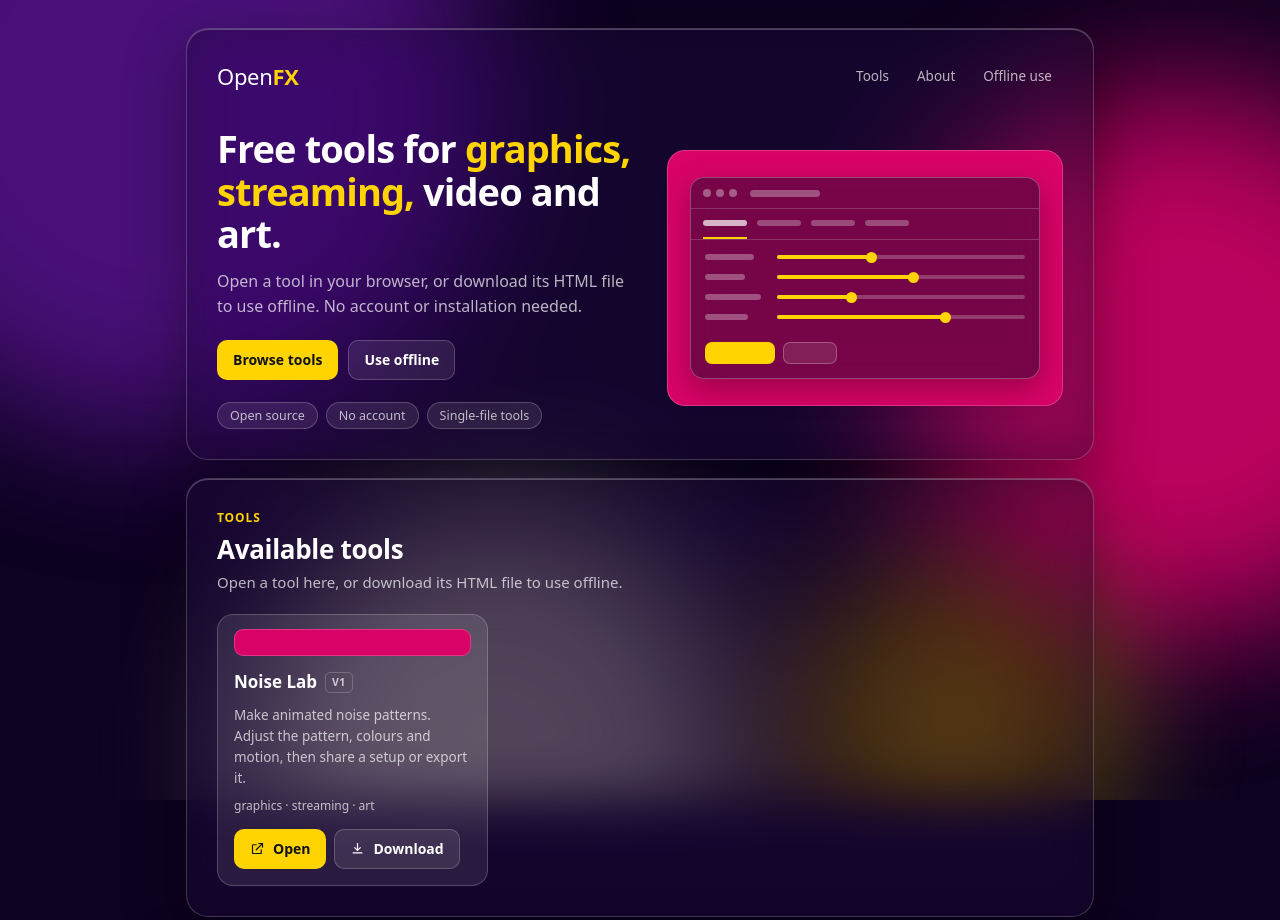
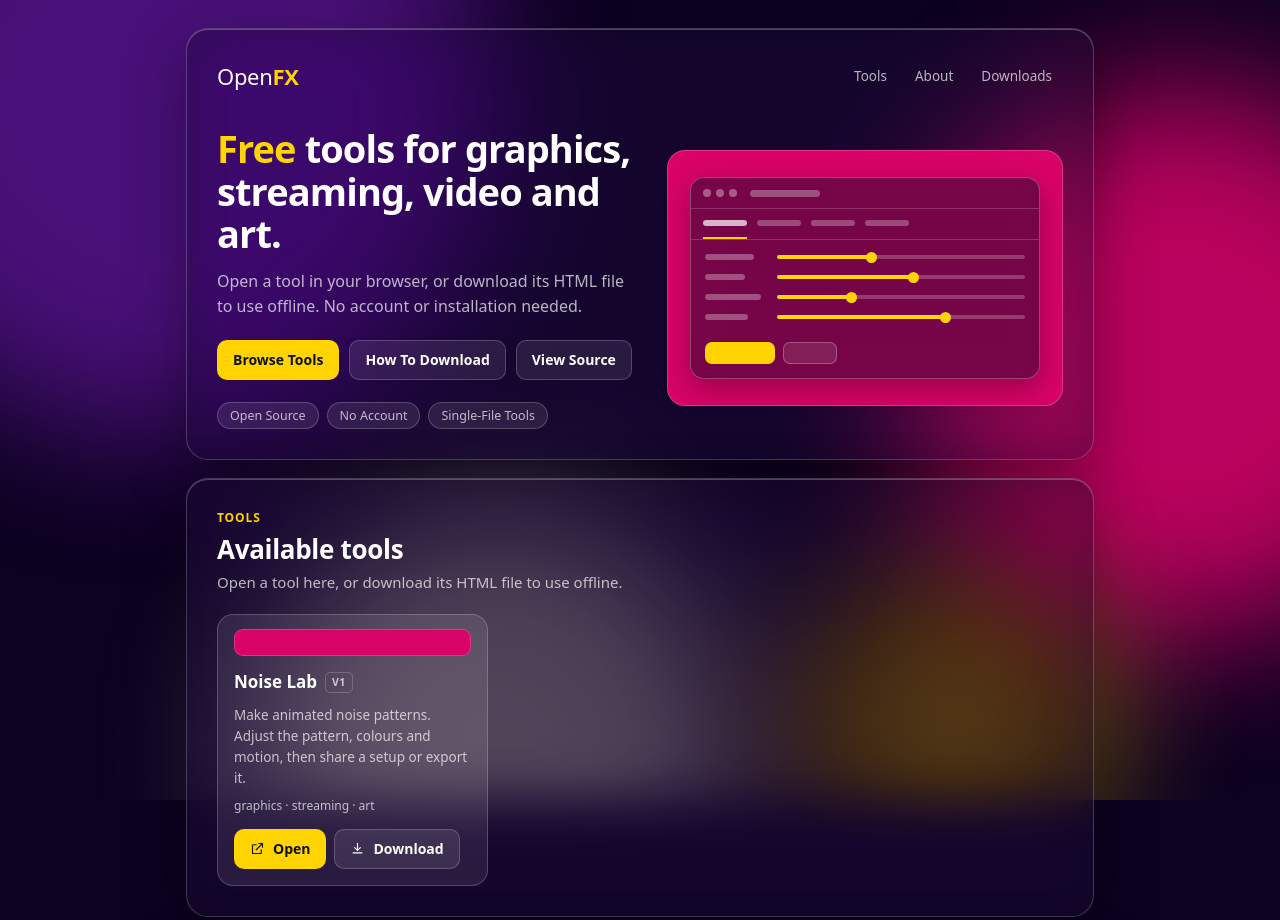
Before and after one commit to catcol456/OpenFX, a plain HTML site: page index.html in a window 1280 px wide. Shown: the top 920 px of the page. Drawn offline with Linux system fonts and the light colour scheme.

Commit message:
Changes to the Landing Page, Added some useful links and fixed highlighting on header.

```diff
--- a/index.html
+++ b/index.html
@@ -612,19 +612,19 @@
           <a class="logo" href="#top">Open<b>FX</b></a>
           <a class="n" href="#tools-section">Tools</a>
           <a class="n" href="#about">About</a>
-          <a class="n" href="#run-locally">Offline use</a>
+          <a class="n" href="#run-locally">Downloads</a>
         </nav>
 
         <div class="hero-grid">
           <div>
-            <h1>Free tools for <em>graphics, streaming,</em> video and art.</h1>
+            <h1><em>Free</em> tools for graphics, streaming, video and art.</h1>
             <p class="sub">
               Open a tool in your browser, or download its HTML file to use
               offline. No account or installation needed.
             </p>
             <div class="cta">
-              <a class="btn pri" href="#tools-section">Browse tools</a>
-              <a class="btn" href="#run-locally">Use offline</a>
+              <a class="btn pri" href="#tools-section">Browse Tools</a>
+              <a class="btn" href="#run-locally">How To Download</a>
               <a
                 class="btn"
                 data-repo
@@ -632,13 +632,13 @@
                 hidden
                 target="_blank"
                 rel="noopener"
-                >View source</a
+                >View Source</a
               >
             </div>
             <ul class="pills">
-              <li>Open source</li>
-              <li>No account</li>
-              <li>Single-file tools</li>
+              <li>Open Source</li>
+              <li>No Account</li>
+              <li>Single-File Tools</li>
             </ul>
           </div>
 
@@ -765,10 +765,10 @@
           source</span
         >
         <span class="links">
+          <a href="https://discord.gg/qgADCPFQdh">Contact Me</a>
           <a href="#tools-section">Tools</a>
-          <a href="#run-locally">Offline use</a>
+          <a href="#run-locally">Downloads</a>
           <a data-repo href="#" hidden target="_blank" rel="noopener">Source</a>
-          <a href="#top">Back to top ↑</a>
         </span>
       </footer>
     </div>
@@ -776,7 +776,7 @@
     <script>
       // Add the repository URL to show source links.
       const SITE = {
-        repo: "",
+        repo: "https://github.com/catcoll456/OpenFX",
       };
 
       // Add one entry here for each tool.
```
